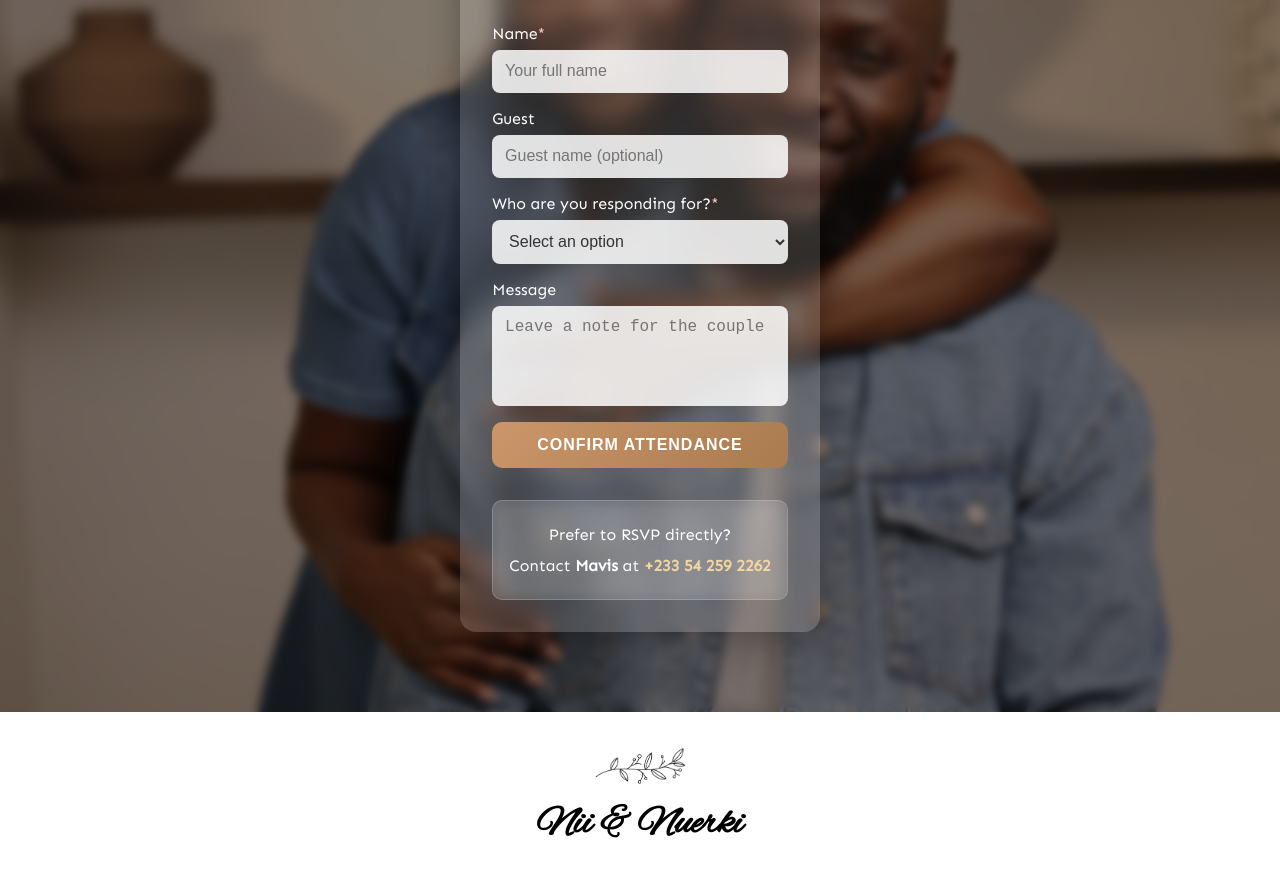
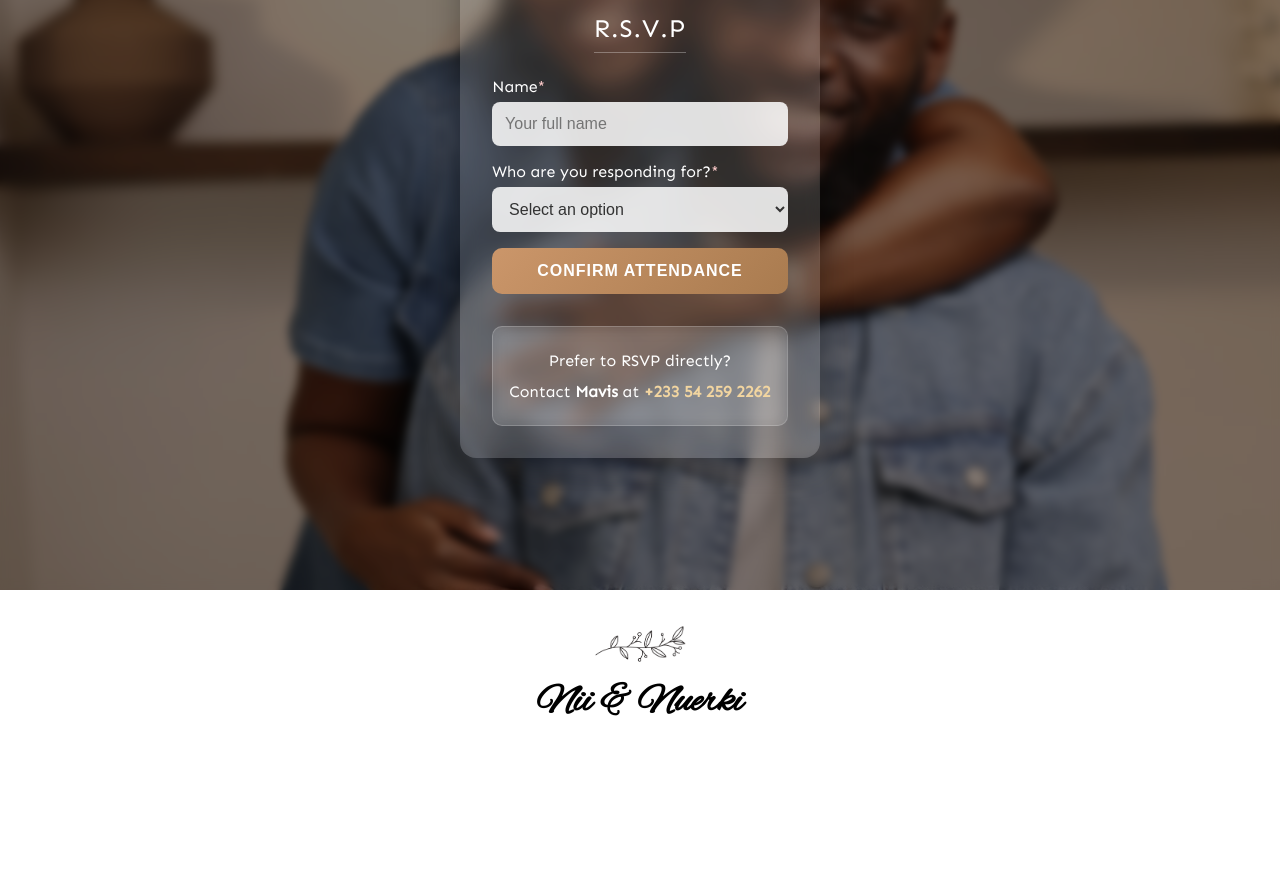
Before and after one commit to gaby96/WeddingWebsite, a React (Create React App) app: page / in a window 1280 px wide. Shown: the part 5858-6735 px from the top of the page. After the commit the page ends 6617 px from the top, so only its background shows below. Built offline with nearby package versions, Linux system fonts and the light colour scheme.

Commit message:
changed to rsvp

```diff
--- a/src/components/Home/Layout/RSVP/RSVP.js
+++ b/src/components/Home/Layout/RSVP/RSVP.js
@@ -61,7 +61,6 @@ const downloadInvite = async () => {
     pdf.save(`${values.name}-WeddingInvite.pdf`);
   };
 
-
   return (
     <>
       <Container>
@@ -86,17 +85,6 @@ const downloadInvite = async () => {
               </FormDiv>
 
               <FormDiv>
-                    <label htmlFor="guest">Guest</label>
-                    <input
-                    id="guest"
-                    type="text"
-                    name="guest"
-                    value={values.guest}
-                    onChange={handleChange}
-                    placeholder="Guest name (optional)"
-                    />
-                </FormDiv>
-                <FormDiv>
                 <label htmlFor="side">
                   Who are you responding for?<span>*</span>
                 </label>
@@ -111,7 +99,7 @@ const downloadInvite = async () => {
                   <option value="groom">Groom</option>
                 </select>
               </FormDiv>
-                <FormDiv>
+              {/* <FormDiv>
                 <label htmlFor="message">Message</label>
                 <textarea
                   id="message"
@@ -120,7 +108,7 @@ const downloadInvite = async () => {
                   onChange={handleChange}
                   placeholder="Leave a note for the couple"
                 ></textarea>
-                </FormDiv>
+              </FormDiv> */}
 
               <Button type="submit">Confirm Attendance</Button>
             </form>
@@ -135,16 +123,15 @@ const downloadInvite = async () => {
             </ContactSection>
           </div>
         </Box>
-
       </Container>
 
       {showCard && (
         <ModalOverlay>
           <InviteCard id="invite-card">
             <img
-                src="/image/formwed.jpg"
+              src="/image/wedform.png"
               alt=""
-                className="bg-img"
+              className="bg-img "
               crossOrigin="anonymous"
               aria-hidden="true"
             />
@@ -154,11 +141,22 @@ const downloadInvite = async () => {
               <p className="names">Nii & Nuerki</p>
 
               <div className="details">
-                    <p><strong>Guest:</strong> {values.name}{values.guest && ` & ${values.guest}`}</p>
-                    <p><strong>RSVP for:</strong> {values.side ? values.side.charAt(0).toUpperCase() + values.side.slice(1) : "—"}</p>
-                    <p><strong>Message:</strong> {values.message || "We can’t wait to celebrate with you!"}</p>
-                    <p className="date">November 15, 2025</p>
-                    <p className="venue">34 Haatso-Atomic Rd, Accra, Ghana</p>
+                <p className="">
+                  <strong>Name:</strong> {values.name}
+                  {values.guest && ` & ${values.guest}`}
+                </p>
+                <p>
+                  <strong>RSVP for:</strong>{" "}
+                  {values.side
+                    ? values.side.charAt(0).toUpperCase() + values.side.slice(1)
+                    : "—"}
+                </p>
+                {/* <p>
+                  <strong>Message:</strong>{" "}
+                  {values.message || "We can’t wait to celebrate with you!"}
+                </p> */}
+                {/* <p className="date">November 15, 2025</p>
+                <p className="venue">34 Haatso-Atomic Rd, Accra, Ghana</p> */}
               </div>
             </div>
           </InviteCard>
@@ -184,7 +182,7 @@ const fadeIn = keyframes`
 const Container = styled.div`
   width: 100%;
   min-height: 100vh;
-  background: url("image/dannywinniesit.jpg") no-repeat center 30%/cover;
+  background: url("image/dannywinniesit.jpg") no-repeat center 30% / cover;
   position: relative;
   z-index: 1;
   display: flex;
@@ -277,7 +275,6 @@ const FormDiv = styled.div`
     height: 100px;
   }
 `;
-
 
 const Button = styled.button`
   width: 100%;
@@ -400,23 +397,23 @@ const InviteCard = styled.div`
   }
 
   .details p {
-    margin: 0.6rem 0;
+    margin: 1rem 0;
   }
 
-  .date,
-  .venue {
-    font-weight: 600;
-    color: #593b27;
-    margin-top: 1rem;
-  }
+  // .date,
+  // .venue {
+  //   font-weight: 600;
+  //   color: #593b27;
+  //   margin-top: 1rem;
+  // }
 
-  .date::before {
-    content: "📅 ";
-  }
+  // .date::before {
+  //   content: "📅 ";
+  // }
 
-  .venue::before {
-    content: "📍 ";
-  }
+  // .venue::before {
+  //   content: "📍 ";
+  // }
 
   /* --- Responsive Fine-Tuning --- */
   @media (max-width: 768px) {
--- a/src/components/Home/Layout/RSVP/userForm.js
+++ b/src/components/Home/Layout/RSVP/userForm.js
@@ -1,36 +1,29 @@
-import { useState } from 'react';
+import { useState } from "react";
 
 const useForm = (validate) => {
-
-
   const [values, setValues] = useState({
-        name: '',
-        guest: '',
-        message: '',
-        side: ','
-    })
+    name: "",
+    side: ",",
+  });
 
   const [error, setError] = useState({});
-    const [isSubmitting, setIsSubmitting] = useState(false)
+  const [isSubmitting, setIsSubmitting] = useState(false);
 
   const handleChange = (e) => {
     const { name, value } = e.target;
 
     setValues({
       ...values,
-            [name]: value
-        })
-    }
+      [name]: value,
+    });
+  };
   const handleSubmit = (e) => {
-        e.preventDefault()
-        setIsSubmitting(true)
+    e.preventDefault();
+    setIsSubmitting(true);
     setError(validate(values));
+  };
 
-    }
-
-
-
-    return { handleChange, handleSubmit, values, error}
-}
+  return { handleChange, handleSubmit, values, error };
+};
 
 export default useForm;
```
Also changed, not shown: public/image/wedform.png (added). Lines whose indentation alone changed are shown as unchanged.
